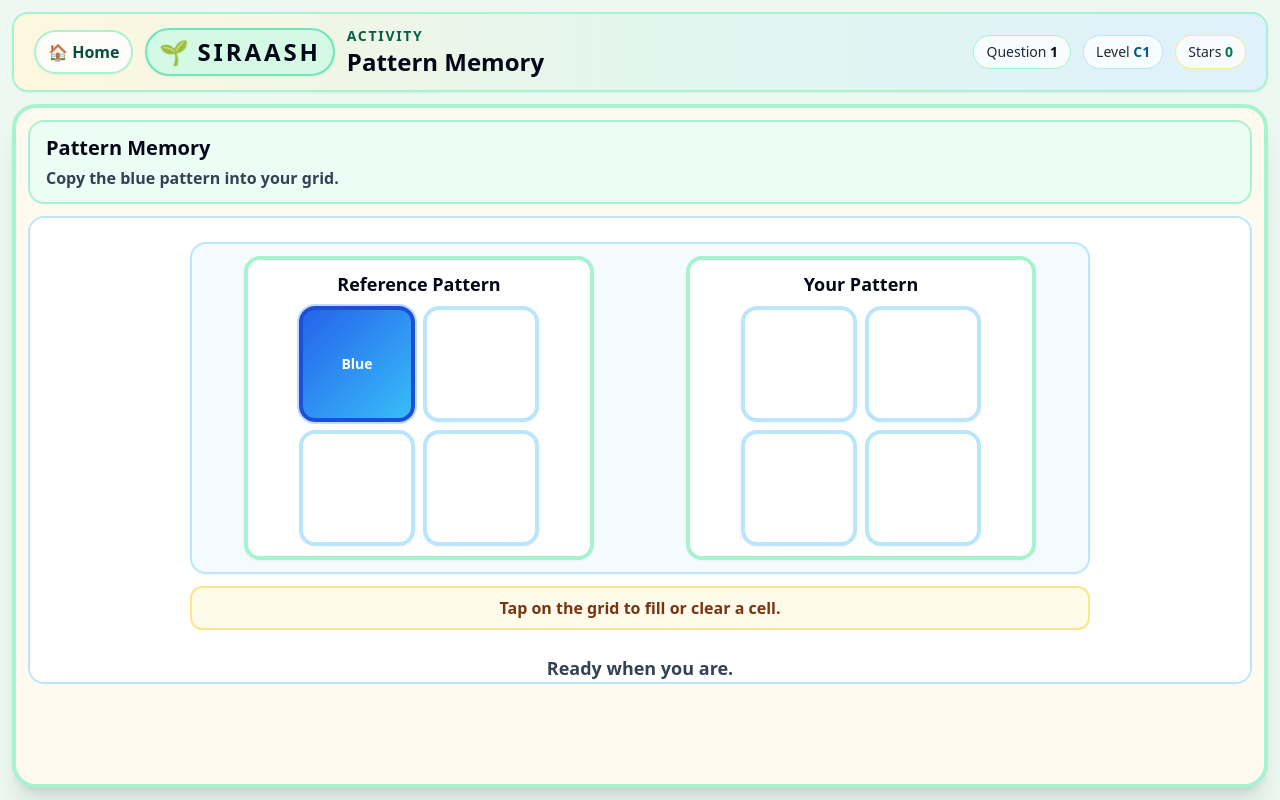
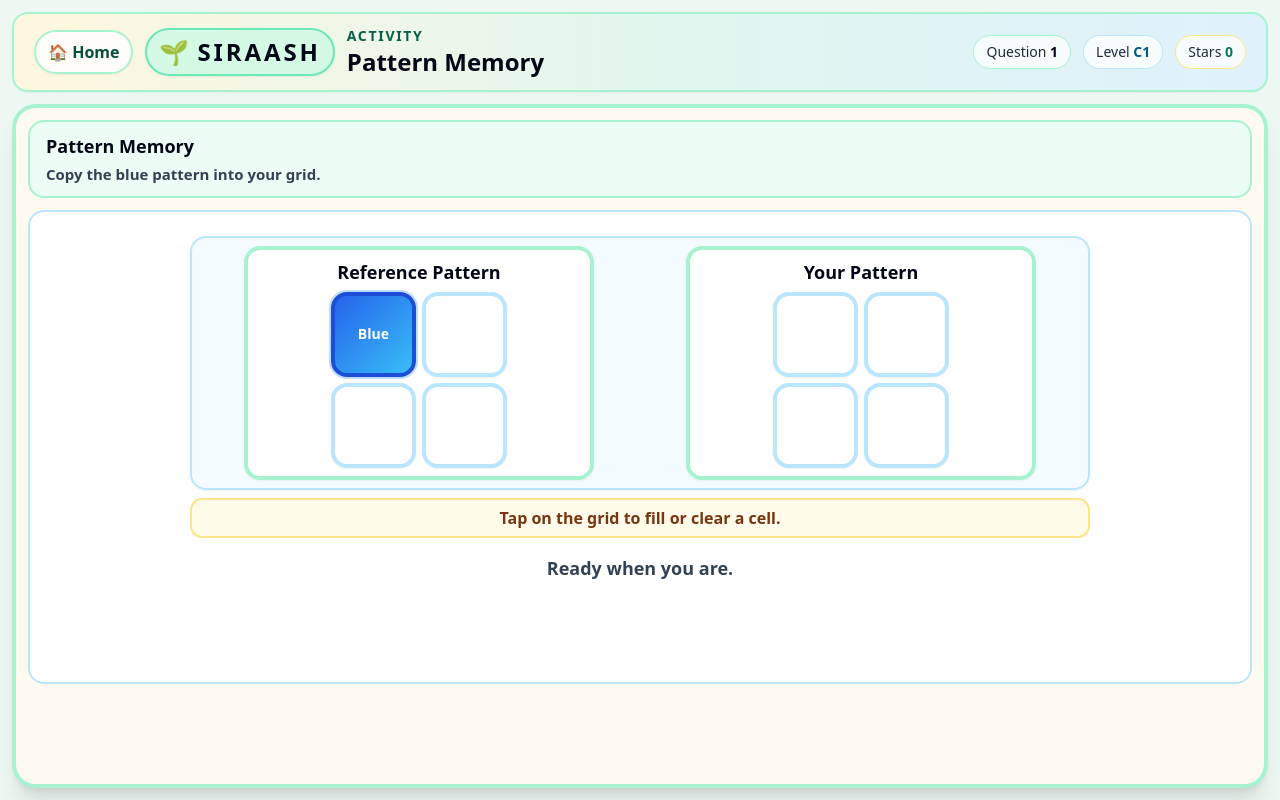
Before and after one commit to balaforyou/neuroBridge, a website with bundled scripts: page games/patternMemory/index.html in a window 1280 px wide. Built offline with nearby package versions, Linux system fonts and the light colour scheme.

Commit message:
PM-001.1F Fix Pattern Memory worksheet viewport fit

```diff
--- a/games/patternMemory/game.js
+++ b/games/patternMemory/game.js
@@ -265,11 +265,11 @@ function mountPatternMemory() {
 
         const stage = document.createElement('div');
         stage.setAttribute('data-testid', 'pattern-memory-stage');
-        stage.className = 'mx-auto flex w-full max-w-[900px] flex-col gap-3';
+        stage.className = 'mx-auto flex w-full max-w-[900px] flex-col gap-2';
 
         const workspaceCard = document.createElement('section');
         workspaceCard.setAttribute('data-testid', 'pattern-memory-workspace-card');
-        workspaceCard.className = 'rounded-2xl border-2 border-sky-200 bg-sky-50/70 px-3 py-3 shadow-sm';
+        workspaceCard.className = 'rounded-2xl border-2 border-sky-200 bg-sky-50/70 px-3 py-2 shadow-sm';
 
         const boardLayout = document.createElement('div');
         boardLayout.className = 'grid w-full grid-cols-1 items-start justify-items-center gap-3 md:grid-cols-2';
@@ -282,7 +282,7 @@ function mountPatternMemory() {
 
         const support = document.createElement('aside');
         support.setAttribute('data-testid', 'pattern-memory-support-panel');
-        support.className = 'rounded-xl border-2 border-amber-200 bg-amber-50 px-4 py-2 text-center text-base font-black text-amber-900';
+        support.className = 'rounded-xl border-2 border-amber-200 bg-amber-50 px-4 py-1.5 text-center text-sm font-black text-amber-900 sm:text-base';
         support.textContent = 'Tap on the grid to fill or clear a cell.';
 
         const feedback = document.createElement('div');
@@ -305,15 +305,15 @@ function mountPatternMemory() {
 
     function renderBoardPanel(title, question, selectedCells, interactive, feedbackType) {
         const panel = document.createElement('section');
-        panel.className = 'flex w-full max-w-[350px] flex-col justify-start rounded-2xl border-4 border-emerald-200 bg-white p-2.5 shadow-sm';
+        panel.className = 'flex w-full max-w-[350px] flex-col justify-start rounded-2xl border-4 border-emerald-200 bg-white p-2 shadow-sm';
         panel.setAttribute('data-testid', interactive ? 'pattern-memory-target-panel' : 'pattern-memory-reference-panel');
 
         const heading = document.createElement('h3');
-        heading.className = 'mb-2 text-center text-lg font-black text-slate-950';
+        heading.className = 'mb-1.5 text-center text-base font-black text-slate-950 sm:text-lg';
         heading.textContent = title;
 
         const grid = document.createElement('div');
-        grid.className = 'pattern-memory-grid mx-auto w-full max-w-[240px]';
+        grid.className = 'pattern-memory-grid mx-auto';
         grid.style.gridTemplateColumns = `repeat(${question.gridSize}, minmax(0, 1fr))`;
         grid.setAttribute('data-testid', interactive ? 'pattern-memory-target-grid' : 'pattern-memory-reference-grid');
         grid.setAttribute('aria-label', title);
@@ -609,7 +609,7 @@ function getCellClass(isBlue, interactive, localFeedback) {
 }
 
 function getFeedbackClass(feedbackType) {
-    const base = 'flex min-h-[52px] items-center justify-center rounded-xl border-2 px-4 py-2 text-center text-lg font-black';
+    const base = 'flex min-h-[44px] items-center justify-center rounded-xl border-2 px-4 py-1.5 text-center text-base font-black sm:text-lg';
     if (feedbackType === 'success') {
         return `${base} border-emerald-300 bg-emerald-50 text-emerald-900`;
     }
--- a/games/patternMemory/styles.css
+++ b/games/patternMemory/styles.css
@@ -1,21 +1,30 @@
 .pattern-memory-grid {
     display: grid;
-    gap: 0.5rem;
+    width: min(100%, clamp(9rem, 22vh, 13rem));
+    gap: clamp(0.25rem, 0.8vh, 0.5rem);
 }
 
 .pattern-memory-shell .worksheet-shell__main {
     grid-template-columns: minmax(0, 1fr);
 }
 
+.pattern-memory-shell .worksheet-shell__instruction {
+    padding-top: 0.625rem;
+    padding-bottom: 0.625rem;
+}
+
+.pattern-memory-shell .worksheet-shell__instruction h2 {
+    font-size: 1.125rem;
+}
+
+.pattern-memory-shell .worksheet-shell__instruction p {
+    margin-top: 0.125rem;
+    font-size: 0.9375rem;
+}
+
 .pattern-memory-cell {
     aspect-ratio: 1 / 1;
-    min-height: 3.25rem;
-}
-
-@media (min-width: 640px) {
-    .pattern-memory-cell {
-        min-height: 4rem;
-    }
+    min-height: clamp(2.75rem, 7vh, 4rem);
 }
 
 .pattern-memory-cell--blue {
```
Also changed, not shown: docs/activities/pattern-memory/PM-001_BACKLOG.md (+7 -0 lines), games/patternMemory/tests/patternMemoryLaunch.test.js (+32 -2 lines), artifacts/screenshots/patternMemory/patternMemory-viewport-fit.png (added).
